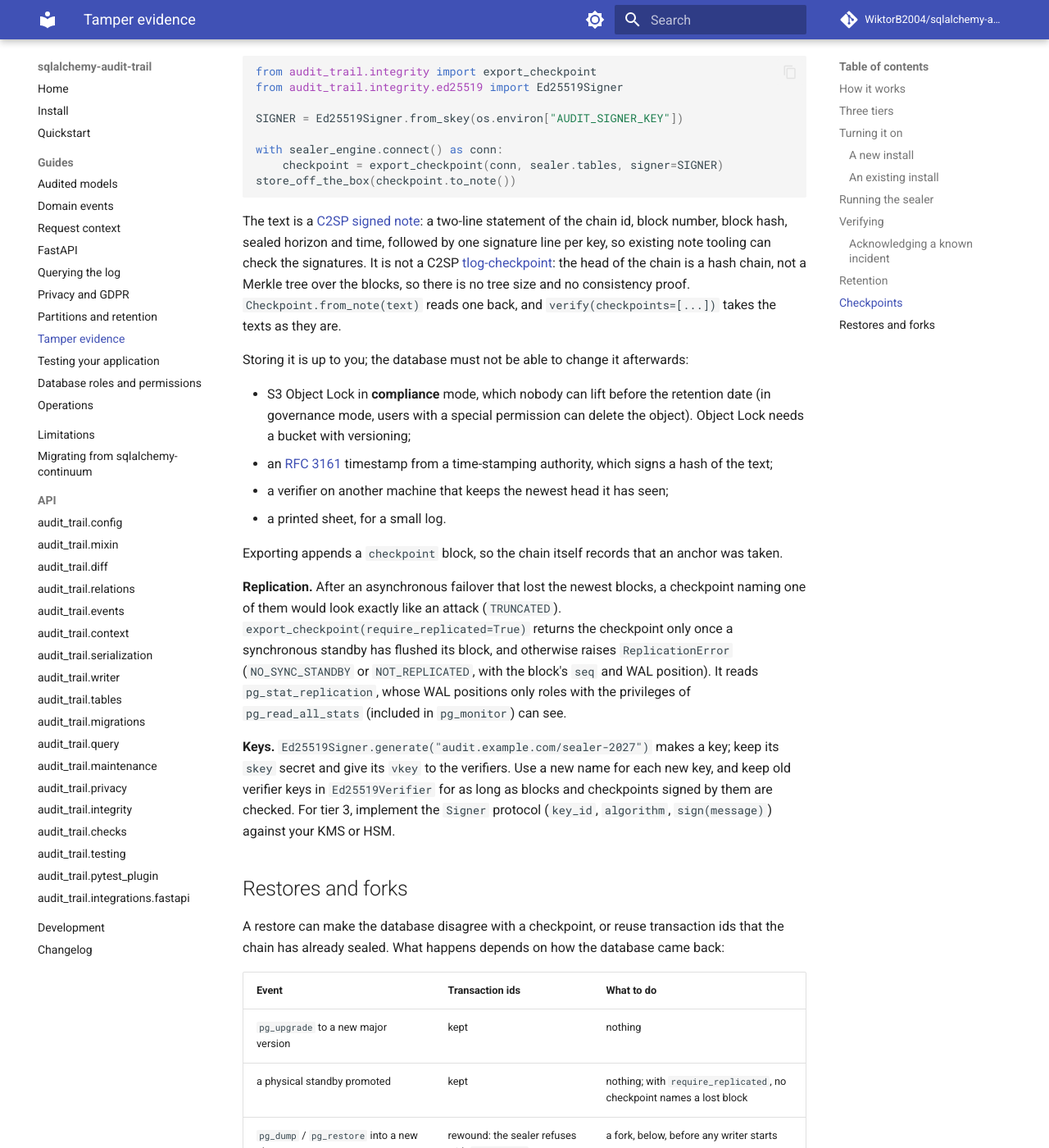
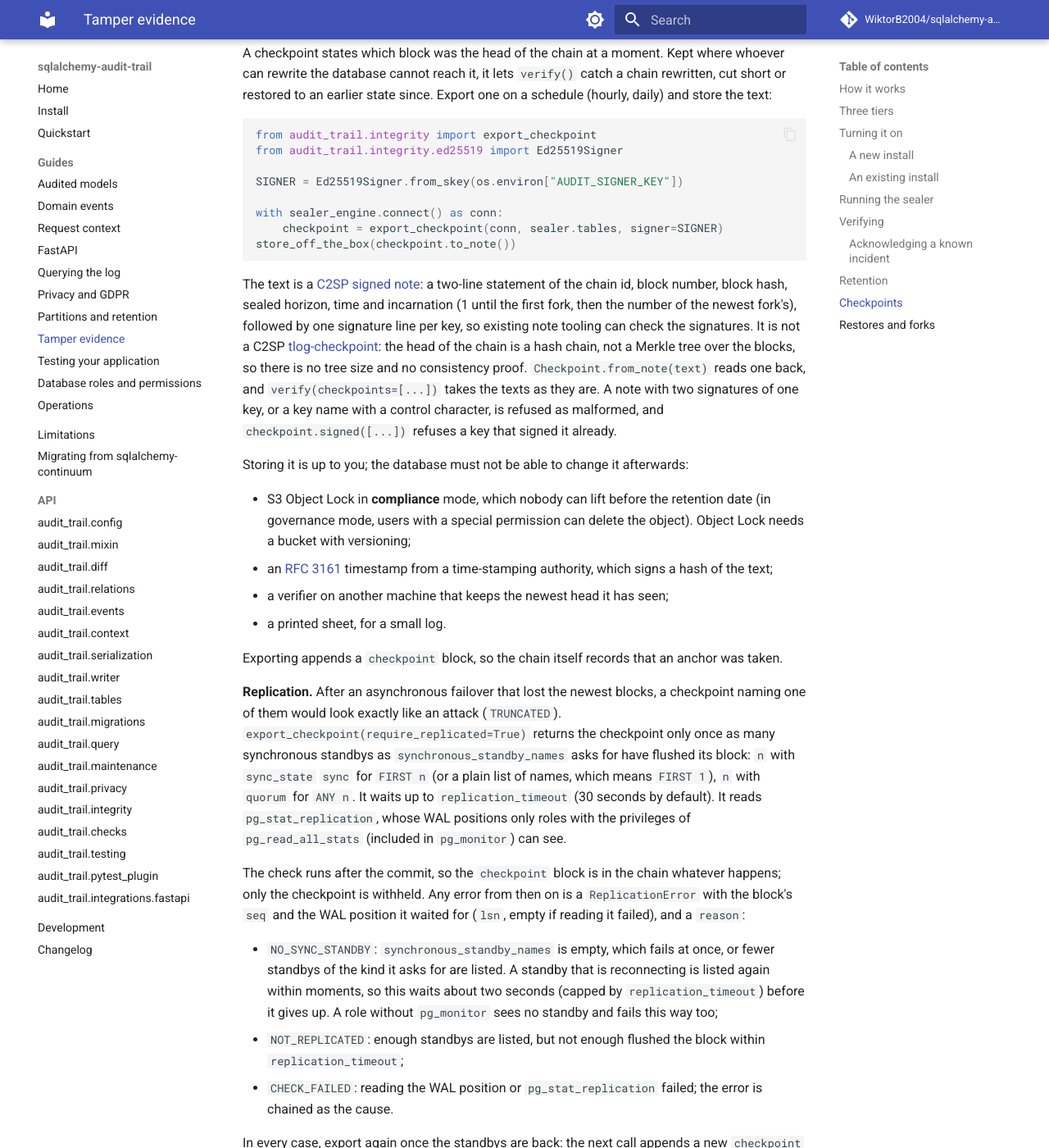
Before and after one commit to WiktorB2004/sqlalchemy-audit-trail, an MkDocs documentation site: the page built from docs/guides/integrity.md, in a window 1280 px wide and 1400 px high, scrolled down 6067 px. Shown: the whole window at 82% size. Built offline with MkDocs 1.6.1 and Material for MkDocs 9.7.7, drawn with Linux system fonts in a browser that asks for light colours; comment, search, counter and statistics services are not loaded; some of the changed text lies outside the part shown.

Commit message:
Describe unsigned forks, incarnations and the standby wait in the integrity guide

````diff
--- a/docs/guides/integrity.md
+++ b/docs/guides/integrity.md
@@ -142,9 +142,7 @@ Use an `AuditTrail` with the same `schema`, severities and `system_severity` as
 The report has a `status` (`VALID`, `VALID_WITH_NOTES` or `FAILED`), an `anchor` (`ANCHORED` when a checkpoint matched), `failures` and `notes`, each a `Finding` with a `kind`, a `detail` sentence and the block, partition or row it concerns. A finding never contains a stored value or a salt.
 
 - **Failures** (`FailureKind`) include `ROOT_MISMATCH` and `ROW_COUNT_MISMATCH` (sealed rows changed, added or deleted), `COMMITMENT_MISMATCH` (an erasable value changed), `COMMITMENT_MISSING` (a row written without `Integrity`), `ERASURE_UNEXPLAINED` and `SCRUB_COUNT_MISMATCH` (an erasure without a matching scrub), `SEGMENT_MISSING` (a partition gone without a retire block), `RETIRED_EARLY` (with `retention`: a partition retired inside its retention), `DETACHED_PARTITION`, `PREV_MISMATCH` and `HASH_MISMATCH` (the chain itself), `TRUNCATED` and `CHAIN_MISMATCH` (against a checkpoint), `BAD_SIGNATURE`, `UNKNOWN_KEY`, `MALFORMED_BLOCK` and `XID_REWIND`.
-- **Notes** (`NoteKind`) do not fail the report: `ERASED`, `ERASED_RECEIPT_RETIRED`, `RETIRED`, `PRE_GENESIS`, `UNSEALED_TAIL`, `UNANCHORED_TAIL`, `FORKED` and `ACKNOWLEDGED`.
-
-<!-- Pending in the checkpoints work: a note kind for a fork that no known key signed. List it here once it is merged. -->
+- **Notes** (`NoteKind`) do not fail the report: `ERASED`, `ERASED_RECEIPT_RETIRED`, `RETIRED`, `PRE_GENESIS`, `UNSEALED_TAIL`, `UNANCHORED_TAIL`, `FORKED`, `FORKED_UNSIGNED` and `ACKNOWLEDGED`. With a `verifier`, a fork block that no key it knows signed gets a `FORKED_UNSIGNED` note next to its `FORKED` one: anyone who can write the block table can add such a block, so it explains no checkpoint (see [restores and forks](#restores-and-forks)).
 
 ### Acknowledging a known incident
 
@@ -191,7 +189,7 @@ with sealer_engine.connect() as conn:
 store_off_the_box(checkpoint.to_note())
 ```
 
-The text is a [C2SP signed note](https://c2sp.org/signed-note): a two-line statement of the chain id, block number, block hash, sealed horizon and time, followed by one signature line per key, so existing note tooling can check the signatures. It is not a C2SP [tlog-checkpoint](https://github.com/C2SP/C2SP/blob/main/tlog-checkpoint.md): the head of the chain is a hash chain, not a Merkle tree over the blocks, so there is no tree size and no consistency proof. `Checkpoint.from_note(text)` reads one back, and `verify(checkpoints=[...])` takes the texts as they are.
+The text is a [C2SP signed note](https://c2sp.org/signed-note): a two-line statement of the chain id, block number, block hash, sealed horizon, time and incarnation (1 until the first fork, then the number of the newest fork's), followed by one signature line per key, so existing note tooling can check the signatures. It is not a C2SP [tlog-checkpoint](https://github.com/C2SP/C2SP/blob/main/tlog-checkpoint.md): the head of the chain is a hash chain, not a Merkle tree over the blocks, so there is no tree size and no consistency proof. `Checkpoint.from_note(text)` reads one back, and `verify(checkpoints=[...])` takes the texts as they are. A note with two signatures of one key, or a key name with a control character, is refused as malformed, and `checkpoint.signed([...])` refuses a key that signed it already.
 
 Storing it is up to you; the database must not be able to change it afterwards:
 
@@ -202,9 +200,15 @@ Storing it is up to you; the database must not be able to change it afterwards:
 
 Exporting appends a `checkpoint` block, so the chain itself records that an anchor was taken.
 
-**Replication.** After an asynchronous failover that lost the newest blocks, a checkpoint naming one of them would look exactly like an attack (`TRUNCATED`). `export_checkpoint(require_replicated=True)` returns the checkpoint only once a synchronous standby has flushed its block, and otherwise raises `ReplicationError` (`NO_SYNC_STANDBY` or `NOT_REPLICATED`, with the block's `seq` and WAL position). It reads `pg_stat_replication`, whose WAL positions only roles with the privileges of `pg_read_all_stats` (included in `pg_monitor`) can see.
+**Replication.** After an asynchronous failover that lost the newest blocks, a checkpoint naming one of them would look exactly like an attack (`TRUNCATED`). `export_checkpoint(require_replicated=True)` returns the checkpoint only once as many synchronous standbys as `synchronous_standby_names` asks for have flushed its block: `n` with `sync_state` `sync` for `FIRST n` (or a plain list of names, which means `FIRST 1`), `n` with `quorum` for `ANY n`. It waits up to `replication_timeout` (30 seconds by default). It reads `pg_stat_replication`, whose WAL positions only roles with the privileges of `pg_read_all_stats` (included in `pg_monitor`) can see.
 
-<!-- Pending in the checkpoints work: a short retry window for NO_SYNC_STANDBY. Describe it here once it is merged. -->
+The check runs after the commit, so the `checkpoint` block is in the chain whatever happens; only the checkpoint is withheld. Any error from then on is a `ReplicationError` with the block's `seq` and the WAL position it waited for (`lsn`, empty if reading it failed), and a `reason`:
+
+- `NO_SYNC_STANDBY`: `synchronous_standby_names` is empty, which fails at once, or fewer standbys of the kind it asks for are listed. A standby that is reconnecting is listed again within moments, so this waits about two seconds (capped by `replication_timeout`) before it gives up. A role without `pg_monitor` sees no standby and fails this way too;
+- `NOT_REPLICATED`: enough standbys are listed, but not enough flushed the block within `replication_timeout`;
+- `CHECK_FAILED`: reading the WAL position or `pg_stat_replication` failed; the error is chained as the cause.
+
+In every case, export again once the standbys are back: the next call appends a new `checkpoint` block.
 
 **Keys.** `Ed25519Signer.generate("audit.example.com/sealer-2027")` makes a key; keep its `skey` secret and give its `vkey` to the verifiers. Use a new name for each new key, and keep old verifier keys in `Ed25519Verifier` for as long as blocks and checkpoints signed by them are checked. For tier 3, implement the `Signer` protocol (`key_id`, `algorithm`, `sign(message)`) against your KMS or HSM.
 
@@ -235,7 +239,15 @@ with sealer_engine.connect() as conn:
     )
 ```
 
-It first seals what the old incarnation left unsealed, then appends a `fork` block. `verify()` reports it as a `FORKED` note. Given a checkpoint taken after the fork's own, it explains the divergence only when the fork block is signed by a key the verifier knows; otherwise the checkpoint fails as `TRUNCATED` or `CHAIN_MISMATCH`.
+It first seals what the old incarnation left unsealed, then appends a `fork` block. `verify()` reports it as a `FORKED` note.
+
+A checkpoint stored before the restore may name a block that the restored chain lost or holds with another hash. Such a checkpoint is a `FORKED` note instead of a failure only when all of these hold:
+
+- the fork block is signed by a key the verifier knows; an unsigned fork gets a `FORKED_UNSIGNED` note and explains nothing;
+- the checkpoint is of an earlier incarnation than the one the fork starts (each checkpoint records its incarnation);
+- the checkpoint names a block after the last good checkpoint the fork was declared from.
+
+Otherwise it fails as `TRUNCATED` or `CHAIN_MISMATCH`. A checkpoint taken after the fork is never explained by it: the chain it saw already held the fork block, so a divergence since is a rewrite.
 
 **Point-in-time recovery**, or a base backup started as a primary: transaction ids carry on from the restore point and repeat some ids of the lost blocks, which is harmless because those blocks are gone too. Declare the fork.
 
@@ -247,6 +259,6 @@ pg_resetwal --epoch=<(highest stored xid >> 32) + 1> "$PGDATA"
 
 Find the highest stored xid with `SELECT max(xid::text::numeric) FROM audit.audit_activity` (and the same for `audit_transaction`). Start the server and declare the fork. `pg_resetwal` discards the write-ahead log, so rebuild the replicas afterwards, and read [its documentation](https://www.postgresql.org/docs/current/app-pgresetwal.html) first.
 
-**`pg_dump` / `pg_restore` on a managed service**, where `pg_resetwal` is not available: `declare_fork()` sees the rewound ids and records an **id window**, the highest `id` of each stream at the fork. From then on the old blocks hold the rows at or below it and the new incarnation the rows above it. This needs the identity sequences restored with the data (a full `pg_restore`, or a data-only restore that keeps the `SEQUENCE SET` entries): `declare_fork()` refuses when a sequence is behind the window, and every later seal refuses with `ID_FLOOR_VIOLATION` if new rows get ids at or below it (`ALTER ... RESTART`, for example). `id_window=` forces the choice either way.
+**`pg_dump` / `pg_restore` on a managed service**, where `pg_resetwal` is not available: `declare_fork()` sees the rewound ids and records an **id window**, the highest `id` of each stream at the fork. From then on the old blocks hold the rows at or below it and the new incarnation the rows above it. This needs the identity sequences restored with the data (a full `pg_restore`, or a data-only restore that keeps the `SEQUENCE SET` entries): `declare_fork()` refuses when a sequence is behind the window, and every later seal refuses with `ID_FLOOR_VIOLATION` if new rows get ids at or below it (`ALTER ... RESTART`, for example): when a table's identity sequence is below the window, and, while the sequence is still within the fork's row count of the window, when a stream has more rows at or below the window than the fork counted. The second check weakens as retention drops those rows (see [Limitations](../limitations.md#tamper-evidence)). `id_window=` forces the choice either way.
 
 A block table from another incarnation is never reused without `declare_fork()`. Point-in-time recovery is detected only against a checkpoint: without tier 2, a restore to an earlier state looks like a consistent, shorter chain.
````
